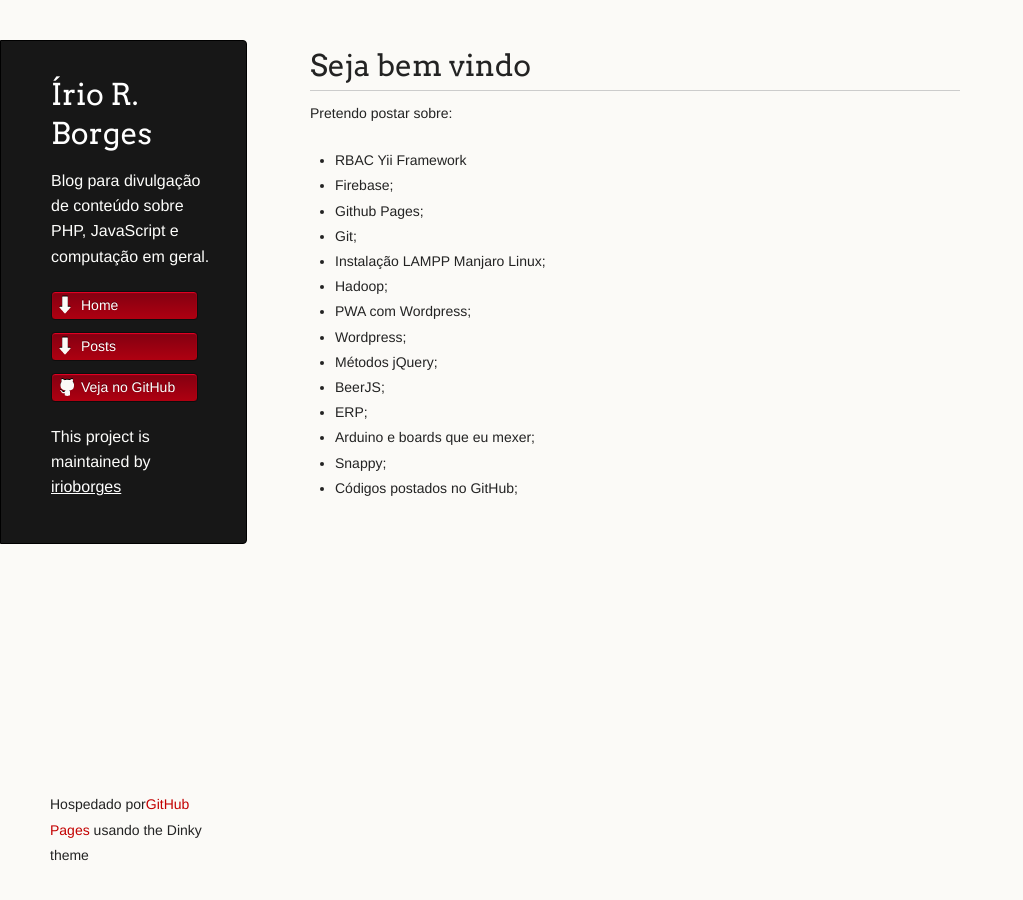
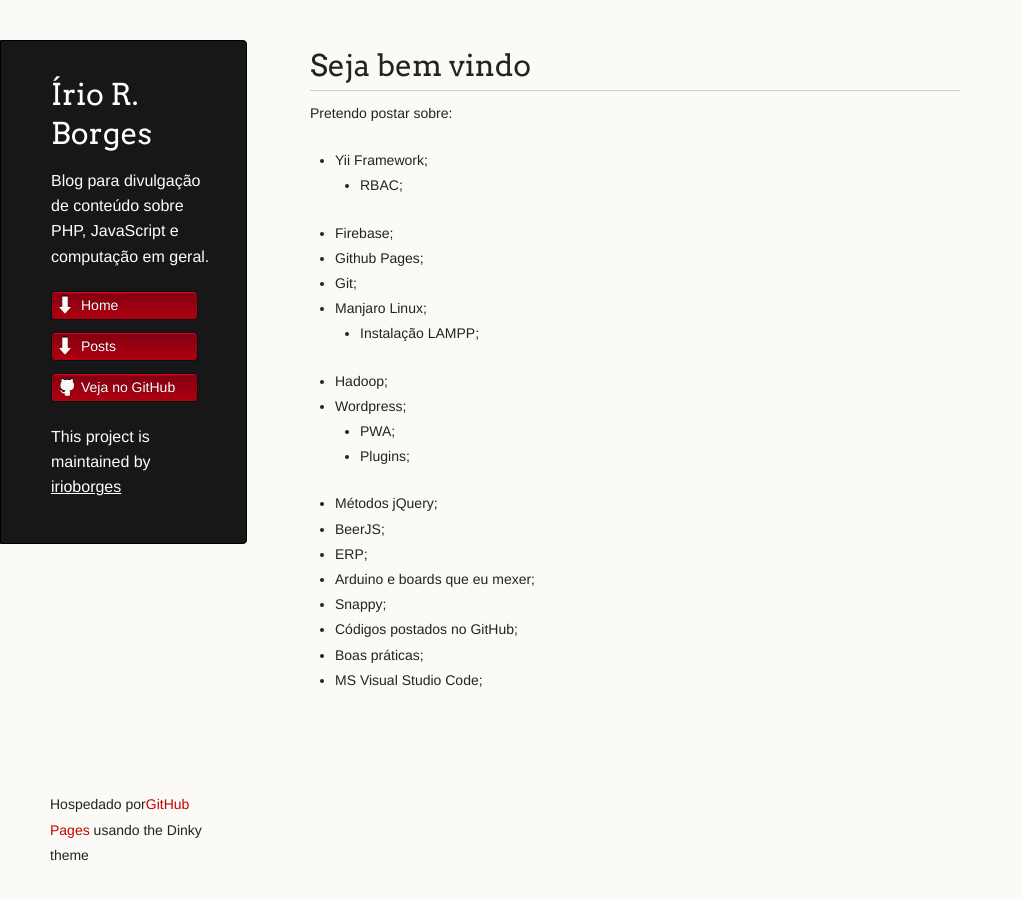
Before and after one commit to irioborges/irioborges, a Jekyll site: the page built from index.md, in a window 1280 px wide. Shown: the whole page, without its empty margins (0-1023 px from the left). Built offline with Jekyll 4.4.1, drawn with Linux system fonts in a browser that asks for light colours; our own code applies the rules of GitHub Pages for plain Markdown files.

Commit message:
Terceiro commit

```diff
--- a/index.md
+++ b/index.md
@@ -128,17 +128,22 @@ The final element.
 
 Pretendo postar sobre:
 
- - RBAC Yii Framework
+ - Yii Framework;
+   - RBAC;
  - Firebase;
  - Github Pages;
  - Git;
- - Instalação LAMPP Manjaro Linux;
+ - Manjaro Linux;
+   - Instalação LAMPP;
  - Hadoop;
- - PWA com Wordpress;
  - Wordpress;
+   - PWA;
+   - Plugins;
  - Métodos jQuery;
  - BeerJS;
  - ERP;
  - Arduino e boards que eu mexer;
  - Snappy;
  - Códigos postados no GitHub;
+ - Boas práticas;
+ - MS Visual Studio Code;
```
